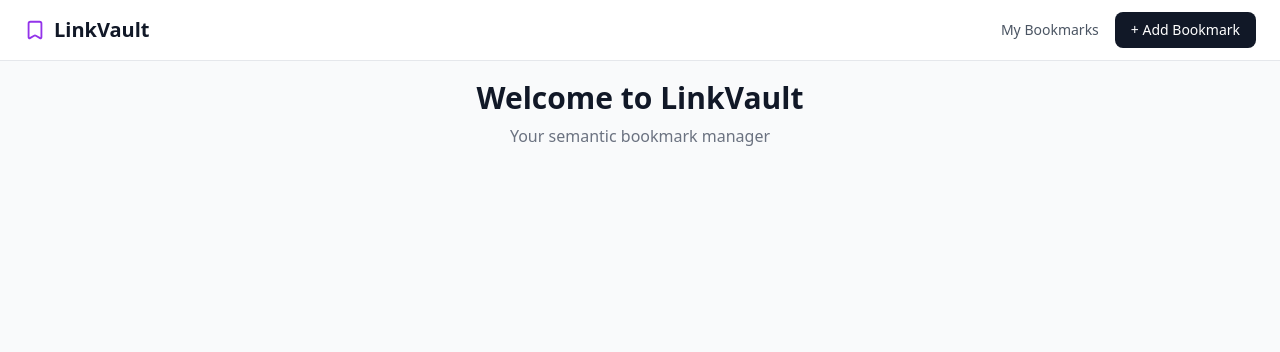
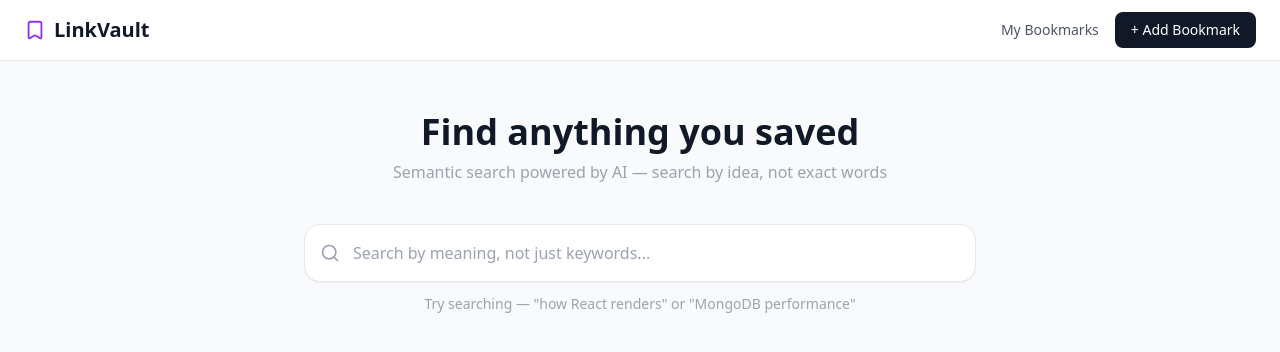
Before and after one commit to Sanskar02480/Linkvault, a React (Vite) app: page / in a window 1280 px wide. Shown: the top 352 px of the page. Built offline with nearby package versions, Linux system fonts and the light colour scheme.

Commit message:
add BookmarkCard, SearchBar, Navbar with search working

```diff
--- a/src/components/BookmarkCard.jsx
+++ b/src/components/BookmarkCard.jsx
@@ -0,0 +1,28 @@
+function BookmarkCard({ bookmark }) {
+  return (
+      <a
+      href={bookmark.url}
+      target="_blank"
+      rel="noopener noreferrer"
+      className="block bg-white border border-gray-200 rounded-xl p-5 hover:bg-gray-50 transition-colors"
+    >
+      <h2 className="text-base font-semibold text-gray-900">{bookmark.title}</h2>
+      <p className="text-sm text-purple-500 mt-1">{new URL(bookmark.url).hostname}</p>
+      <p className="text-sm text-gray-500 mt-2">{bookmark.description}</p>
+
+      <div className="flex flex-wrap gap-2 mt-3">
+        {bookmark.tags.map((tag) => (
+          <span key={tag} className="text-xs bg-purple-50 text-purple-700 px-2 py-1 rounded-full">
+            {tag}
+          </span>
+        ))}
+      </div>
+
+      <span className="text-xs text-green-600 font-medium mt-3 block">
+        {Math.round(bookmark.score * 100)}% match
+      </span>
+    </a>
+  )
+}
+
+export default BookmarkCard
--- a/src/components/SearchBar.jsx
+++ b/src/components/SearchBar.jsx
@@ -0,0 +1,33 @@
+import { Search } from "lucide-react";
+
+function SearchBar({ value, onChange, onSearch }) {
+  function handleKeyDown(e) {
+    if (e.key === "Enter") {
+      onSearch();
+    }
+  }
+
+  return (
+    <div className="w-full max-w-2xl mx-auto">
+      <div className="relative flex items-center">
+        <Search
+          className="absolute left-4 text-gray-400"
+          size={20}
+        />
+        <input
+          type="text"
+          value={value}
+          onChange={onChange}
+          onKeyDown={handleKeyDown}
+          placeholder="Search by meaning, not just keywords..."
+          className="w-full pl-12 pr-4 py-4 text-base border border-gray-200 rounded-2xl bg-white shadow-sm focus:outline-none focus:border-purple-400 focus:ring-2 focus:ring-purple-100 transition-all"
+        />
+      </div>
+      <p className="text-sm text-gray-400 text-center mt-3">
+        Try searching — "how React renders" or "MongoDB performance"
+      </p>
+    </div>
+  );
+}
+
+export default SearchBar;
--- a/src/pages/HomePage.jsx
+++ b/src/pages/HomePage.jsx
@@ -1,12 +1,50 @@
+import { useState } from "react"
 import Navbar from "../components/Navbar"
+import SearchBar from "../components/SearchBar"
+import { mockBookmarks } from "../data/mockBookmarks"
+import BookmarkCard from "../components/BookmarkCard"
 
 function HomePage() {
+  const [searchQuery, setSearchQuery] = useState("")
+  const [results, setResults] = useState(null)
+  const [isPanelOpen, setIsPanelOpen] = useState(false)
+
+  function handleSearch() {
+    if (!searchQuery.trim()) return
+    const filtered = mockBookmarks.filter(
+      (b) =>
+        b.title.toLowerCase().includes(searchQuery.toLowerCase()) ||
+        b.description.toLowerCase().includes(searchQuery.toLowerCase())
+    )
+    setResults(filtered)
+  }
+
   return (
     <div className="min-h-screen bg-gray-50">
-      <Navbar onAdd={() => console.log("add clicked")} />
-      <div className="pt-20 flex flex-col items-center justify-center px-4">
-        <h1 className="text-3xl font-bold text-gray-900">Welcome to LinkVault</h1>
-        <p className="text-gray-500 mt-2">Your semantic bookmark manager</p>
+      <Navbar onAdd={() => setIsPanelOpen(true)} />
+      <div className="pt-28 flex flex-col items-center px-4">
+        <h1 className="text-4xl font-bold text-gray-900 mb-2">
+          Find anything you saved
+        </h1>
+        <p className="text-gray-400 mb-10 text-base">
+          Semantic search powered by AI — search by idea, not exact words
+        </p>
+        <SearchBar
+          value={searchQuery}
+          onChange={(e) => setSearchQuery(e.target.value)}
+          onSearch={handleSearch}
+        />
+     {results !== null && results.length > 0 && (
+  <div className="w-full max-w-2xl mt-8 flex flex-col gap-4">
+    {results.map((bookmark) => (
+      <BookmarkCard key={bookmark.id} bookmark={bookmark} />
+    ))}
+  </div>
+)}
+
+{results !== null && results.length === 0 && (
+  <p className="text-gray-400 mt-10">No results found. Try different words.</p>
+)}
       </div>
     </div>
   )
```
